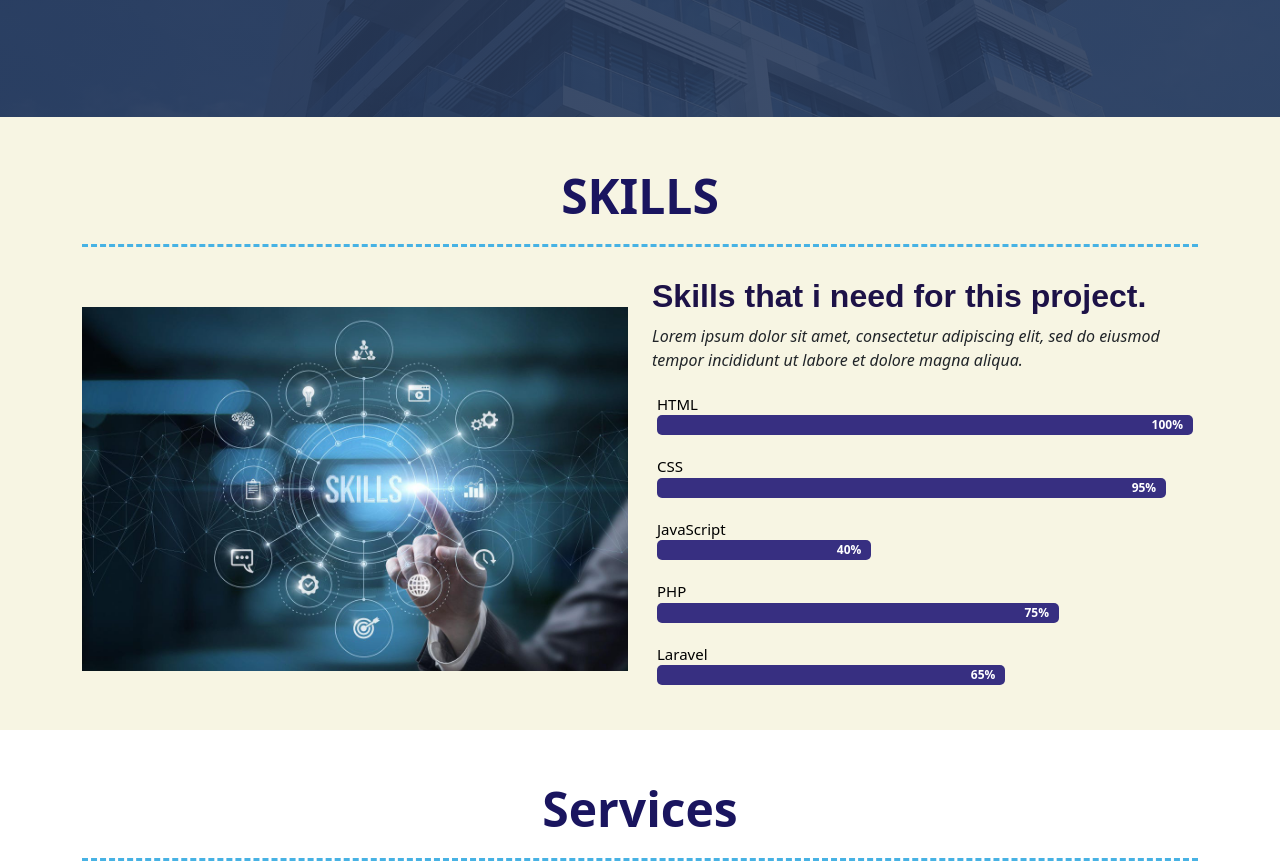
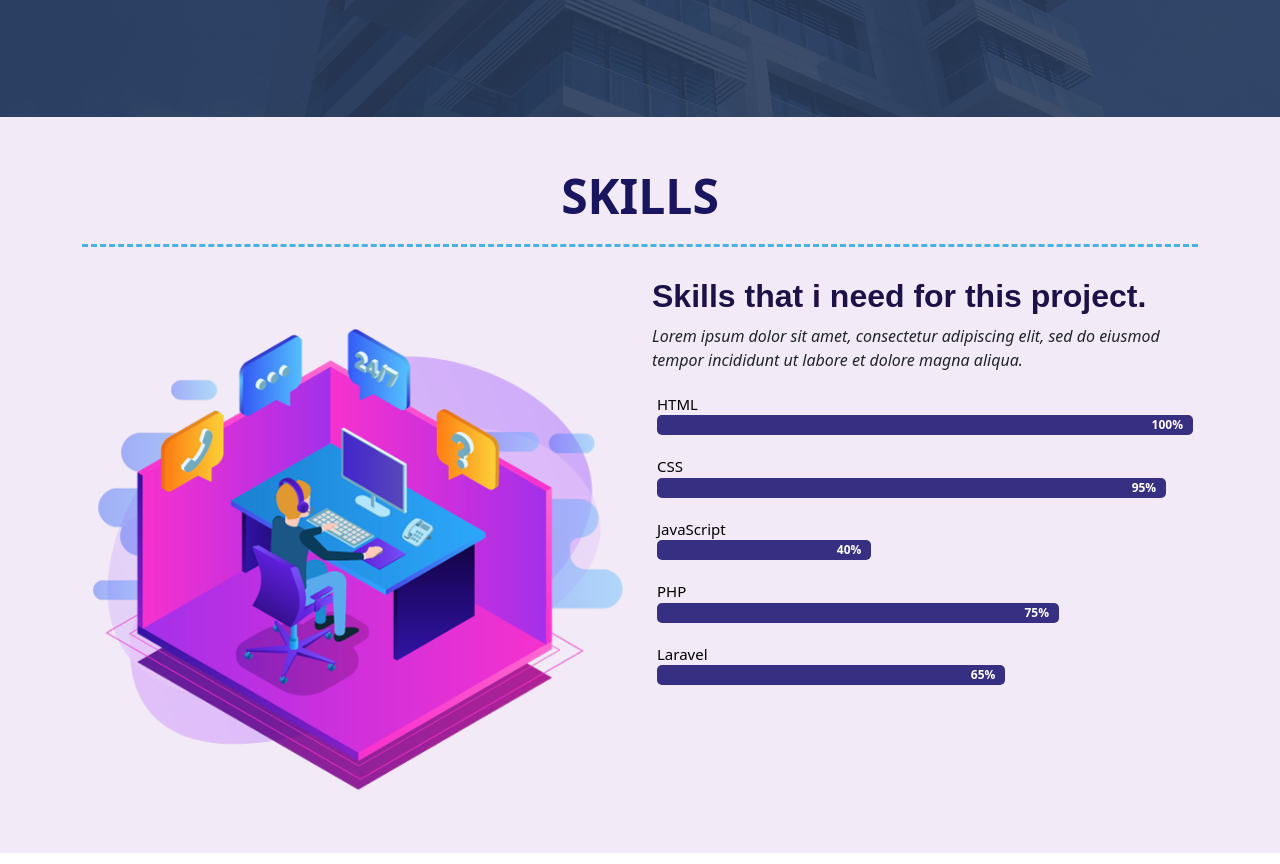
Before and after one commit to labib108/E-commerce-site, a plain HTML site: page index.html in a window 1280 px wide. Shown: the part 1168-2032 px from the top of the page. Drawn offline with Linux system fonts and the light colour scheme.

Commit message:
projects

```diff
--- a/css/style.css
+++ b/css/style.css
@@ -179,7 +179,7 @@ a {
     background: #209dd8;
 }
 
-#hero .hero-img .animated {
+.animated {
     animation: up-down 2s ease-in-out infinite alternate-reverse both;
   }
   @keyframes up-down {
@@ -253,7 +253,7 @@ a {
 }
 
 #skills {
-    background: #f7f5e3;
+    background: #f2eaf7;
     padding-bottom: 30px;
     padding-top: 30px;
 }
@@ -275,11 +275,11 @@ a {
 }
 
 .skills-content {
-    background-color: #f7f5e3;
+    background-color: #f2eaf7;
 }
 
 .progress-bar-container {
-    background-color: #f7f5e3;
+    background-color: #f2eaf7;
     padding: 5px;
     margin: 5px 0;
 }
--- a/index.html
+++ b/index.html
@@ -115,7 +115,7 @@
             </div>
             <div class="row">
                 <div class="col-lg-6 d-flex align-items-center">
-                    <img src="img/img2.jpg" class="img-fluid" alt="">
+                    <img src="img/img22.png" class="img-fluid animated" alt="">
                 </div>
                 <div class="col-lg-6 pt-4 pt-lg-0 content">
                     <h3>Skills that i need for this project.
```
Also changed, not shown: img/img22.png (added).
